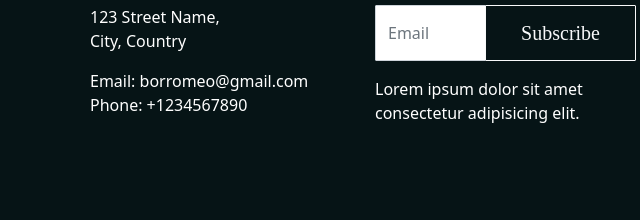
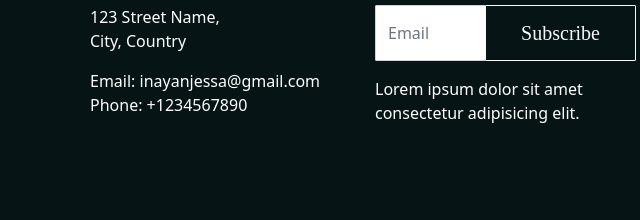
Before and after one commit to jessainayan0123/jessa12, a plain HTML site: page index.html in a window 1280 px wide. Shown: the part 3261-3481 px from the top of the page, 562-1202 px from the left. Drawn offline with nearby package versions, Linux system fonts and the light colour scheme.

Commit message:
Update index.html

```diff
--- a/index.html
+++ b/index.html
@@ -282,7 +282,7 @@
         <div class="col-md-3 col-sm-6 text-lg-start text-center">
           <h5>Contact Us</h5>
           <p>123 Street Name, <br>City, Country</p>
-          <p>Email: borromeo@gmail.com<br>Phone: +1234567890</p>
+          <p>Email: inayanjessa@gmail.com<br>Phone: +1234567890</p>
         </div>
         <div class="col-md-3 col-sm-6 text-lg-start text-center">
           <h5>Newsletter</h5>
```
